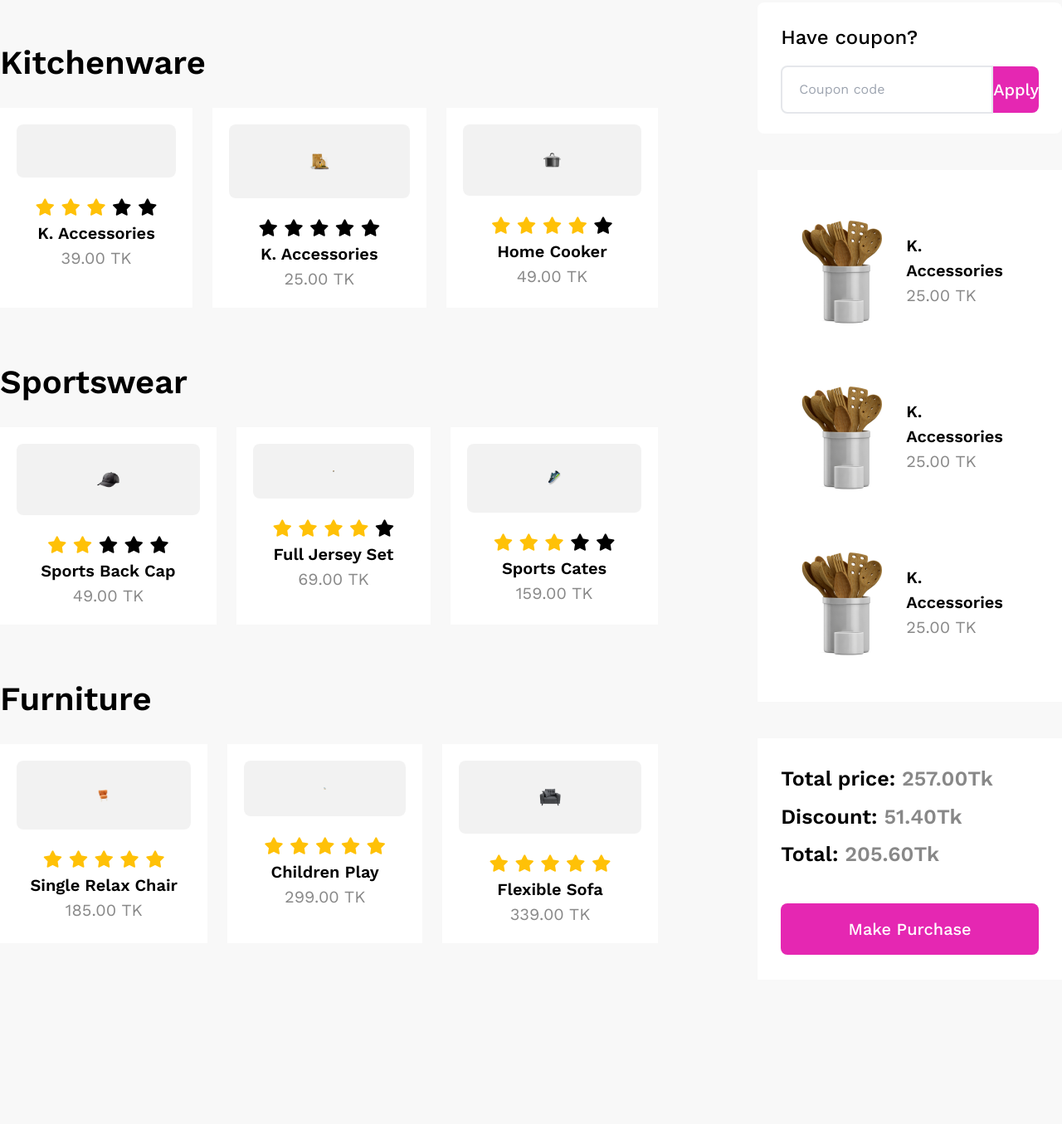
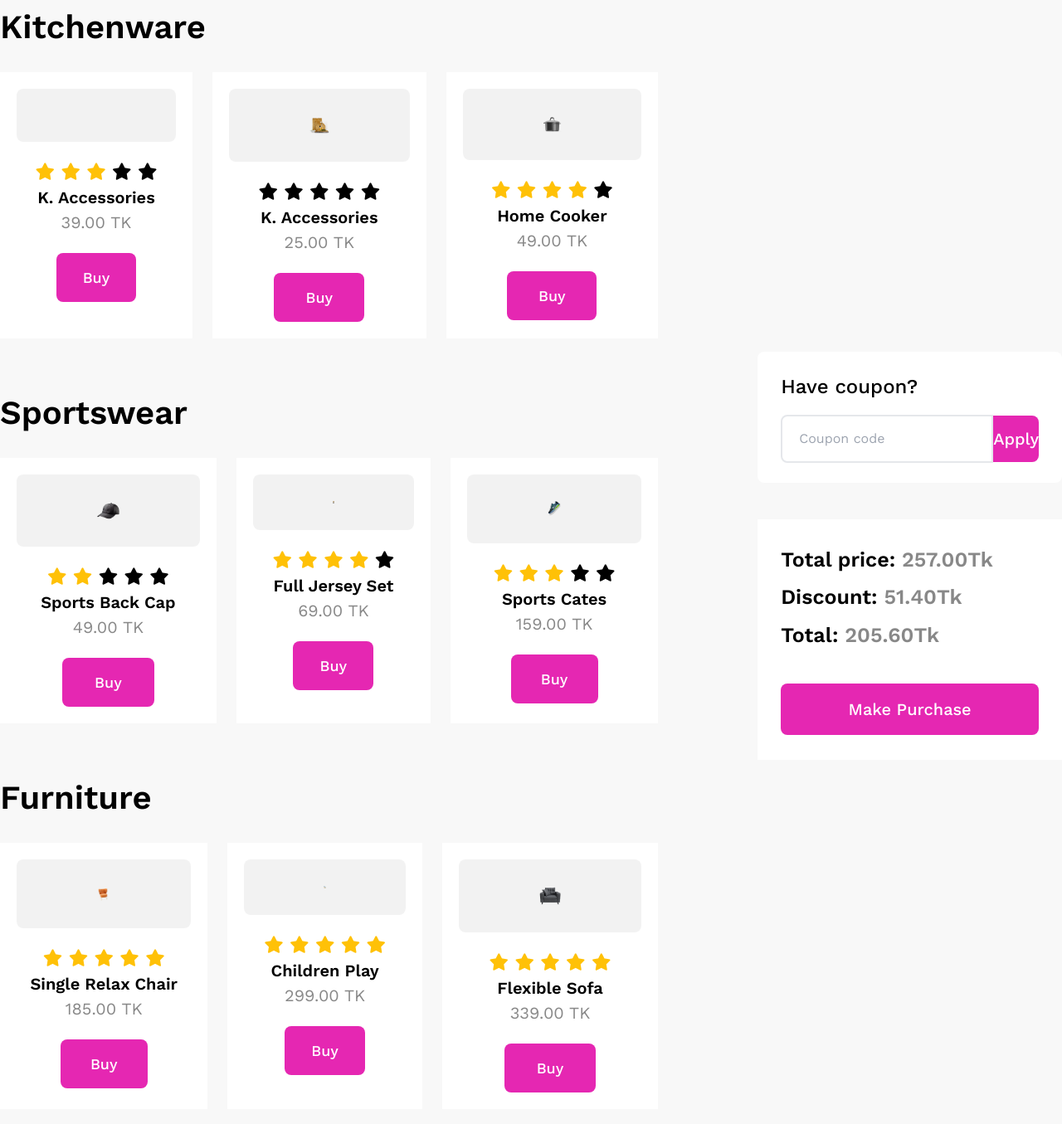
Before and after one commit to mezbahDev/Deshi-Deals, a website built with Vite: page index.html in a window 1280 px wide. Shown: the part 1348-2703 px from the top of the page at 83% size. Built offline with nearby package versions, Linux system fonts and the light colour scheme.

Commit message:
added buy button

```diff
--- a/index.html
+++ b/index.html
@@ -47,8 +47,10 @@
     <div class="flex flex-col gap-[60px]">
       <div class="flex flex-col gap-[24px] ">
         <h1 class="text-[40px] font-[600]">Kitchenware</h1>
+
         <div class="flex gap-[24px]">
-          <div class="flex flex-col p-5 bg-white gap-[22px]">
+
+          <div class="flex flex-col p-5 bg-white gap-[22px] items-center">
             <img class="px-[96px] py-[32px] bg-[#1111110D] rounded-[8px]" src="assets/kitchen-1.png"
               alt="kitchen things" />
             <div class="flex flex-col items-center text-[20px]">
@@ -62,9 +64,11 @@
               <p class="font-[600]">K. Accessories</p>
               <p class="text-[#11111180]">39.00 TK</p>
             </div>
+            <button id="purchaseButton"
+              class="w-[50%] py-[16px] bg-[#E527B2] text-white rounded-[8px] text-[18px] font-[500]">Buy</button>
           </div>
 
-          <div class="flex flex-col p-5 bg-white gap-[22px]">
+          <div class="flex flex-col p-5 bg-white gap-[22px] items-center">
             <img class="px-[96px] py-[32px] bg-[#1111110D] rounded-[8px]" src="assets/kitchen-2.png"
               alt="kitchen things" />
             <div class="flex flex-col items-center text-[20px]">
@@ -78,9 +82,11 @@
               <p class="font-[600]">K. Accessories</p>
               <p class="text-[#11111180]">25.00 TK</p>
             </div>
+            <button id="purchaseButton"
+              class="w-[50%] py-[16px] bg-[#E527B2] text-white rounded-[8px] text-[18px] font-[500]">Buy</button>
           </div>
 
-          <div class="flex flex-col p-5 bg-white gap-[22px]">
+          <div class="flex flex-col p-5 bg-white gap-[22px] items-center">
             <img class="px-[96px] py-[32px] bg-[#1111110D] rounded-[8px]" src="assets/kitchen-3.png"
               alt="kitchen things" />
             <div class="flex flex-col items-center text-[20px]">
@@ -94,14 +100,17 @@
               <p class="font-[600]">Home Cooker</p>
               <p class="text-[#11111180]">49.00 TK</p>
             </div>
+            <button id="purchaseButton"
+              class="w-[50%] py-[16px] bg-[#E527B2] text-white rounded-[8px] text-[18px] font-[500]">Buy</button>
           </div>
         </div>
+
       </div>
 
       <div class="flex flex-col gap-[24px]">
         <h1 class="text-[40px] font-[600]">Sportswear</h1>
         <div class="flex gap-[24px]">
-          <div class="flex flex-col p-5 bg-white gap-[22px]">
+          <div class="flex flex-col p-5 bg-white gap-[22px] items-center">
             <img class="px-[96px] py-[32px] bg-[#1111110D] rounded-[8px]" src="assets/sports-1.png"
               alt="kitchen things" />
             <div class="flex flex-col items-center text-[20px]">
@@ -115,9 +124,11 @@
               <p class="font-[600]">Sports Back Cap</p>
               <p class="text-[#11111180]">49.00 TK</p>
             </div>
+            <button id="purchaseButton"
+              class="w-[50%] py-[16px] bg-[#E527B2] text-white rounded-[8px] text-[18px] font-[500]">Buy</button>
           </div>
 
-          <div class="flex flex-col p-5 bg-white gap-[22px]">
+          <div class="flex flex-col p-5 bg-white gap-[22px] items-center">
             <img class="px-[96px] py-[32px] bg-[#1111110D] rounded-[8px]" src="assets/sports-2.png"
               alt="kitchen things" />
             <div class="flex flex-col items-center text-[20px]">
@@ -131,9 +142,11 @@
               <p class="font-[600]">Full Jersey Set</p>
               <p class="text-[#11111180]">69.00 TK</p>
             </div>
+            <button id="purchaseButton"
+              class="w-[50%] py-[16px] bg-[#E527B2] text-white rounded-[8px] text-[18px] font-[500]">Buy</button>
           </div>
 
-          <div class="flex flex-col p-5 bg-white gap-[22px]">
+          <div class="flex flex-col p-5 bg-white gap-[22px] items-center">
             <img class="px-[96px] py-[32px] bg-[#1111110D] rounded-[8px]" src="assets/sports-3.png"
               alt="kitchen things" />
             <div class="flex flex-col items-center text-[20px]">
@@ -147,6 +160,8 @@
               <p class="font-[600]">Sports Cates</p>
               <p class="text-[#11111180]">159.00 TK</p>
             </div>
+            <button id="purchaseButton"
+              class="w-[50%] py-[16px] bg-[#E527B2] text-white rounded-[8px] text-[18px] font-[500]">Buy</button>
           </div>
         </div>
       </div>
@@ -155,7 +170,7 @@
       <div class="flex flex-col gap-[24px]">
         <h1 class="text-[40px] font-[600]">Furniture</h1>
         <div class="flex gap-[24px]">
-          <div class="flex flex-col p-5 bg-white gap-[22px]">
+          <div class="flex flex-col p-5 bg-white gap-[22px] items-center">
             <img class="px-[96px] py-[32px] bg-[#1111110D] rounded-[8px]" src="assets/furniture-1.png"
               alt="kitchen things" />
             <div class="flex flex-col items-center text-[20px]">
@@ -169,9 +184,11 @@
               <p class="font-[600]">Single Relax Chair</p>
               <p class="text-[#11111180]">185.00 TK</p>
             </div>
+            <button id="purchaseButton"
+              class="w-[50%] py-[16px] bg-[#E527B2] text-white rounded-[8px] text-[18px] font-[500]">Buy</button>
           </div>
 
-          <div class="flex flex-col p-5 bg-white gap-[22px]">
+          <div class="flex flex-col p-5 bg-white gap-[22px] items-center">
             <img class="px-[96px] py-[32px] bg-[#1111110D] rounded-[8px]" src="assets/furniture-2.png"
               alt="kitchen things" />
             <div class="flex flex-col items-center text-[20px]">
@@ -185,9 +202,11 @@
               <p class="font-[600]">Children Play</p>
               <p class="text-[#11111180]">299.00 TK</p>
             </div>
+            <button id="purchaseButton"
+              class="w-[50%] py-[16px] bg-[#E527B2] text-white rounded-[8px] text-[18px] font-[500]">Buy</button>
           </div>
 
-          <div class="flex flex-col p-5 bg-white gap-[22px]">
+          <div class="flex flex-col p-5 bg-white gap-[22px] items-center">
             <img class="px-[96px] py-[32px] bg-[#1111110D] rounded-[8px]" src="assets/furniture-3.png"
               alt="kitchen things" />
             <div class="flex flex-col items-center text-[20px]">
@@ -201,6 +220,8 @@
               <p class="font-[600]">Flexible Sofa</p>
               <p class="text-[#11111180]">339.00 TK</p>
             </div>
+            <button id="purchaseButton"
+              class="w-[50%] py-[16px] bg-[#E527B2] text-white rounded-[8px] text-[18px] font-[500]">Buy</button>
           </div>
         </div>
       </div>
@@ -219,37 +240,15 @@
         </div>
       </div>
 
-      <div class="flex flex-col gap-[25px] bg-white px-[28px] py-[33px]">
-        <div class="flex items-center p-5 bg-white gap-[22px] bg-[#1111110D] rounded-[8px]">
-          <img class=" rounded-[8px]" src="assets/kitchen-1.png" alt="kitchen things" />
-          <div class="flex flex-col text-[20px]">
-            <p class="font-[600]">K. Accessories</p>
-            <p class="text-[#11111180]">25.00 TK</p>
-          </div>
-        </div>
-        <div class="flex items-center p-5 bg-white gap-[22px] bg-[#1111110D] rounded-[8px]">
-          <img class=" rounded-[8px]" src="assets/kitchen-1.png" alt="kitchen things" />
-          <div class="flex flex-col text-[20px]">
-            <p class="font-[600]">K. Accessories</p>
-            <p class="text-[#11111180]">25.00 TK</p>
-          </div>
-        </div>
-        <div class="flex items-center p-5 bg-white gap-[22px] bg-[#1111110D] rounded-[8px]">
-          <img class=" rounded-[8px]" src="assets/kitchen-1.png" alt="kitchen things" />
-          <div class="flex flex-col text-[20px]">
-            <p class="font-[600]">K. Accessories</p>
-            <p class="text-[#11111180]">25.00 TK</p>
-          </div>
-        </div>
-      </div>
 
       <div class="flex flex-col gap-[40px] bg-white px-[28px] py-[30px]">
         <div class="text-[25px] flex flex-col gap-2">
-          <p class="font-[600]">Total price: <span class="text-[#11111180]">257.00Tk</span></p>
-          <p class="font-[600]">Discount: <span class="text-[#11111180]">51.40Tk</span></p>
-          <p class="font-[600]">Total: <span class="text-[#11111180]">205.60Tk</span></p>
+          <p id="totalPrice" class="font-[600]">Total price: <span class="text-[#11111180]">257.00Tk</span></p>
+          <p id="discount" class="font-[600]">Discount: <span class="text-[#11111180]">51.40Tk</span></p>
+          <p id="total" class="font-[600]">Total: <span class="text-[#11111180]">205.60Tk</span></p>
         </div>
-        <button class="w-full py-[16px] bg-[#E527B2] text-white rounded-[8px] text-[20px] font-[500]">Make
+        <button id="purchaseButton"
+          class="w-full py-[16px] bg-[#E527B2] text-white rounded-[8px] text-[20px] font-[500]">Make
           Purchase</button>
       </div>
 
```
